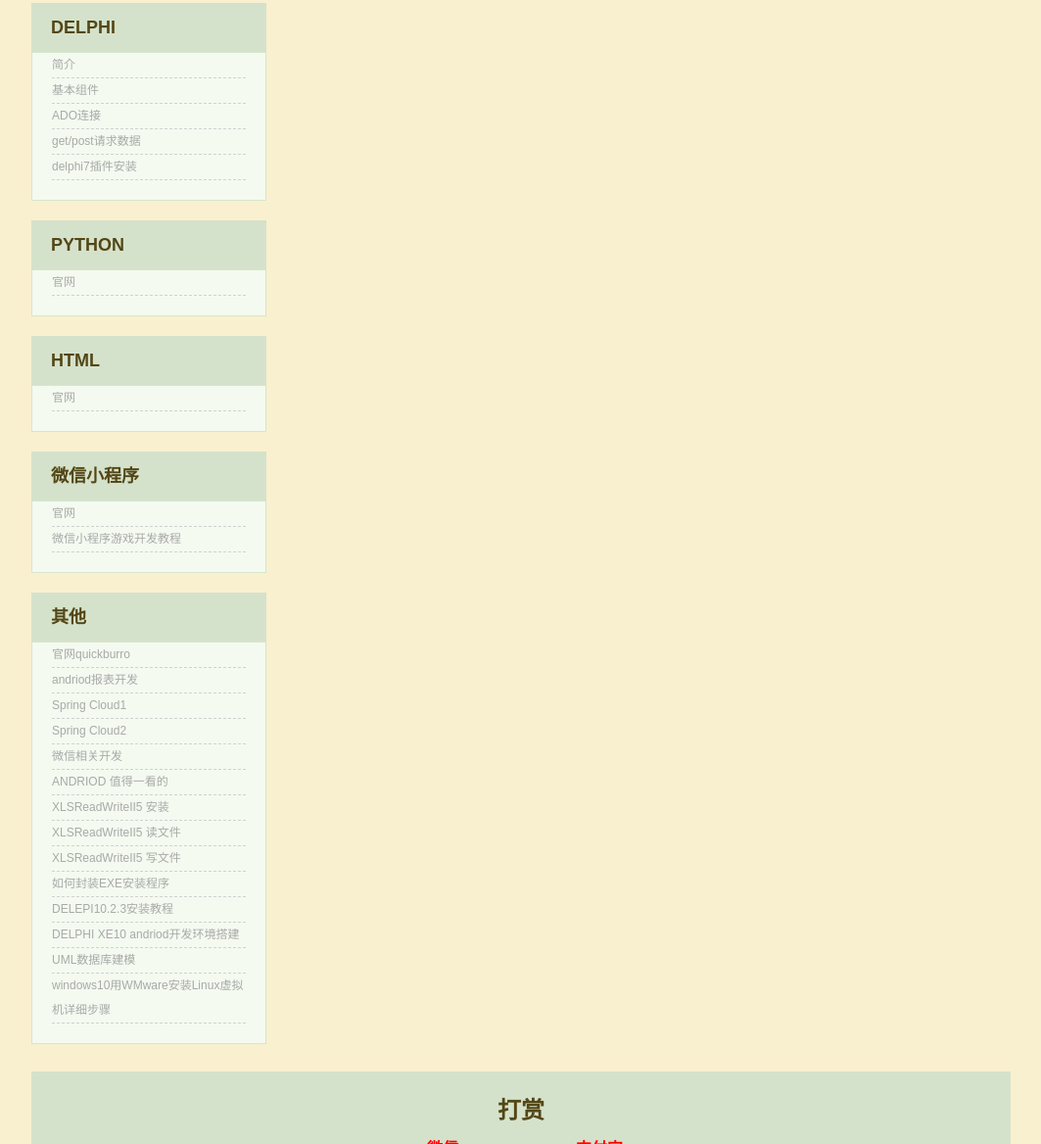
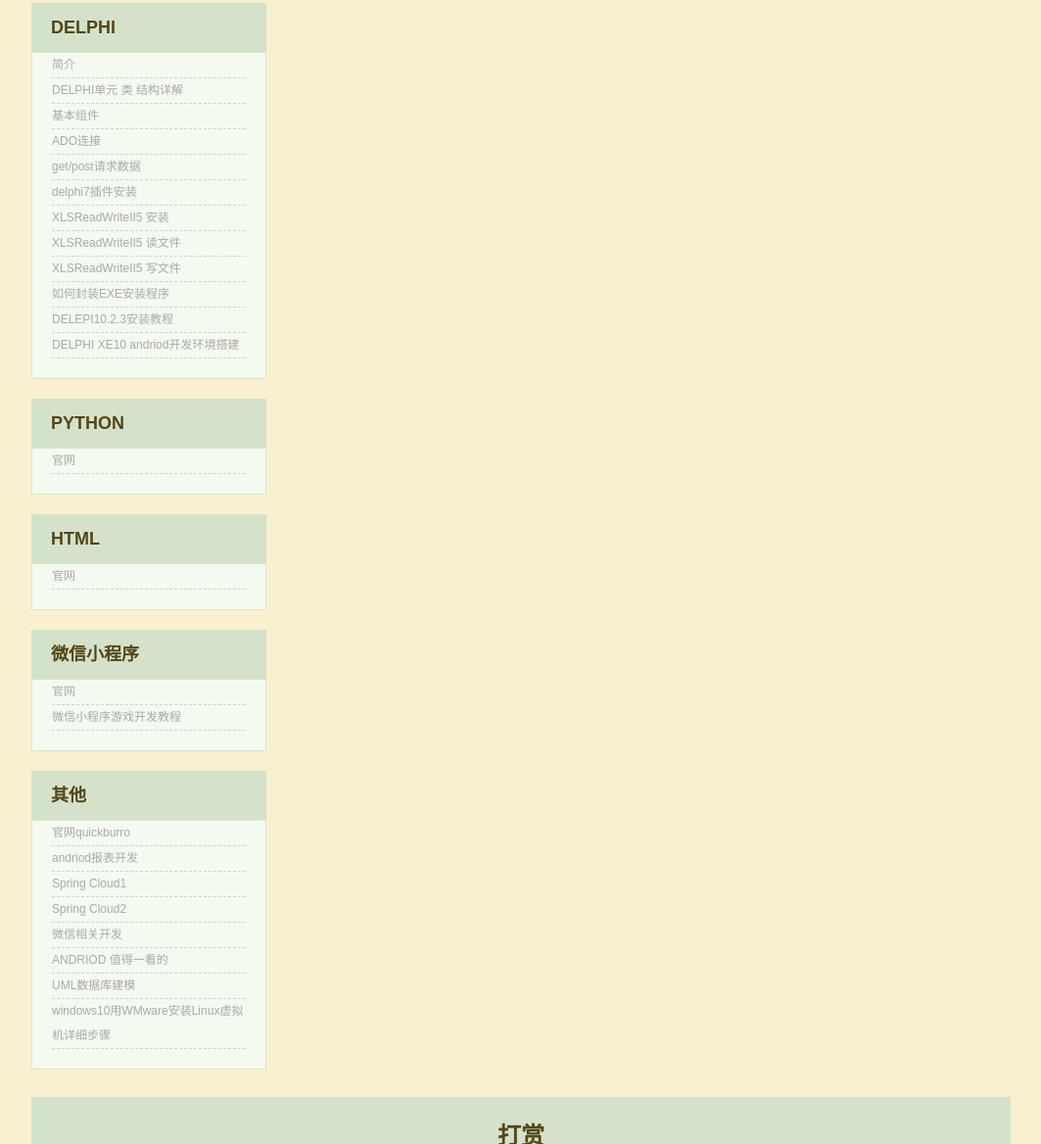
Before and after one commit to zhanuuuuu/zhanuuuuu.github.io, a plain HTML site: page index.html in a window 1280 px wide. Shown: the part 1366-2534 px from the top of the page at 98% size, without its empty margins (128-1191 px from the left). Drawn offline with Linux system fonts and the light colour scheme; no server answers.

Commit message:
delphi 类的单元结构详解

```diff
--- a/index.html
+++ b/index.html
@@ -154,6 +154,7 @@
 					<div class="content">
 						<ul>
 							<li><a href="https://baike.baidu.com/item/Delphi%E8%AF%AD%E8%A8%80/15681353?fr=aladdin" target="_blank">简介</a></li>
+							<li><a href="https://www.cnblogs.com/hcwp/p/3994854.html" target="_blank">DELPHI单元 类 结构详解</a></li>
 							<li><a href="https://www.cnblogs.com/findumars/p/5338702.html" target="_blank">基本组件</a></li>
 							<li><a href="http://blog.csdn.net/chinazhd/article/details/45047777" target="_blank">ADO连接</a></li>
 							<li>
@@ -162,6 +163,17 @@
 							<li>
 							<a href="http://www.360doc.com/content/11/0825/17/5131150_143230979.shtml" target="_blank">delphi7插件安装</a>
 							</li>
+							<li><a href="https://blog.csdn.net/zengcong2013/article/details/18714417" target="_blank">XLSReadWriteII5 安装</a></li>
+
+							<li><a href="https://www.cnblogs.com/railgunman/p/8657060.html" target="_blank">XLSReadWriteII5 读文件</a></li>
+
+							<li><a href="https://www.cnblogs.com/railgunman/p/8657060.html" target="_blank">XLSReadWriteII5 写文件</a></li>
+
+							<li><a href="https://jingyan.baidu.com/article/36d6ed1f50ecfc1bcf4883aa.html" target="_blank">如何封装EXE安装程序</a></li>
+							<li><a href="http://www.sdbeta.com/mf/2017/1217/216979.html" target="_blank">DELEPI10.2.3安装教程</a></li>
+							<li><a href="https://wenku.baidu.com/view/10f9e35b2379168884868762caaedd3383c4b532.html" target="_blank">DELPHI XE10 andriod开发环境搭建</a></li>
+
+
 						</ul>
 					</div>
 					<!--左侧侧边栏三-->
@@ -219,15 +231,7 @@
 							<li><a href="https://github.com/ZQiang94/Andriod-collect-blogs" target="_blank">ANDRIOD 值得一看的</a></li>
 
 
-							<li><a href="https://blog.csdn.net/zengcong2013/article/details/18714417" target="_blank">XLSReadWriteII5 安装</a></li>
 
-							<li><a href="https://www.cnblogs.com/railgunman/p/8657060.html" target="_blank">XLSReadWriteII5 读文件</a></li>
-
-							<li><a href="https://www.cnblogs.com/railgunman/p/8657060.html" target="_blank">XLSReadWriteII5 写文件</a></li>
-
-							<li><a href="https://jingyan.baidu.com/article/36d6ed1f50ecfc1bcf4883aa.html" target="_blank">如何封装EXE安装程序</a></li>
-							<li><a href="http://www.sdbeta.com/mf/2017/1217/216979.html" target="_blank">DELEPI10.2.3安装教程</a></li>
-							<li><a href="https://wenku.baidu.com/view/10f9e35b2379168884868762caaedd3383c4b532.html" target="_blank">DELPHI XE10 andriod开发环境搭建</a></li>
 							<li><a href="https://www.cnblogs.com/wicub/p/5825328.html" target="_blank">UML数据库建模</a></li>
 
 							<li><a href="http://blog.51cto.com/13438667/2059926" target="_blank">windows10用WMware安装Linux虚拟机详细步骤</a></li>
```
